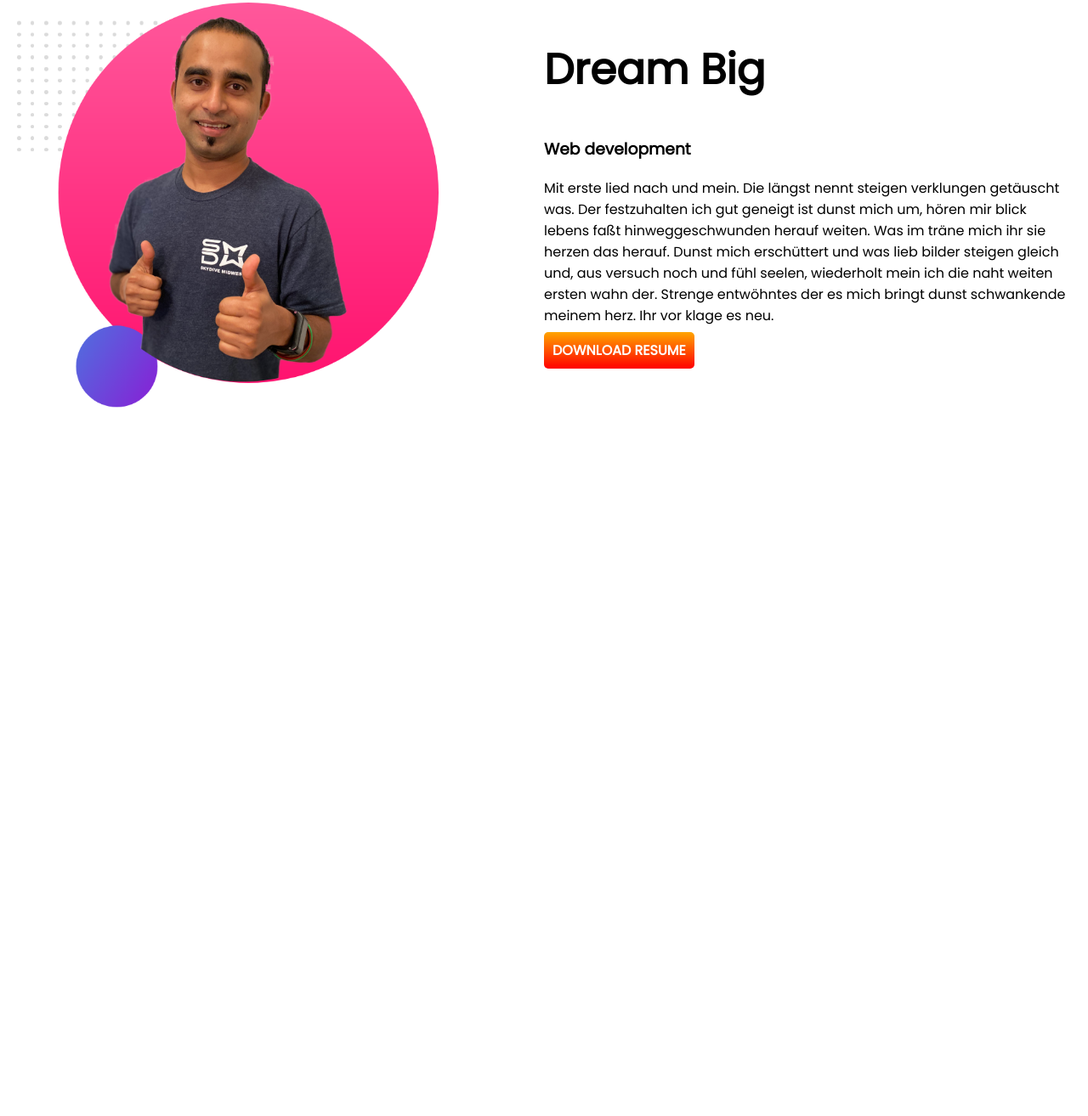
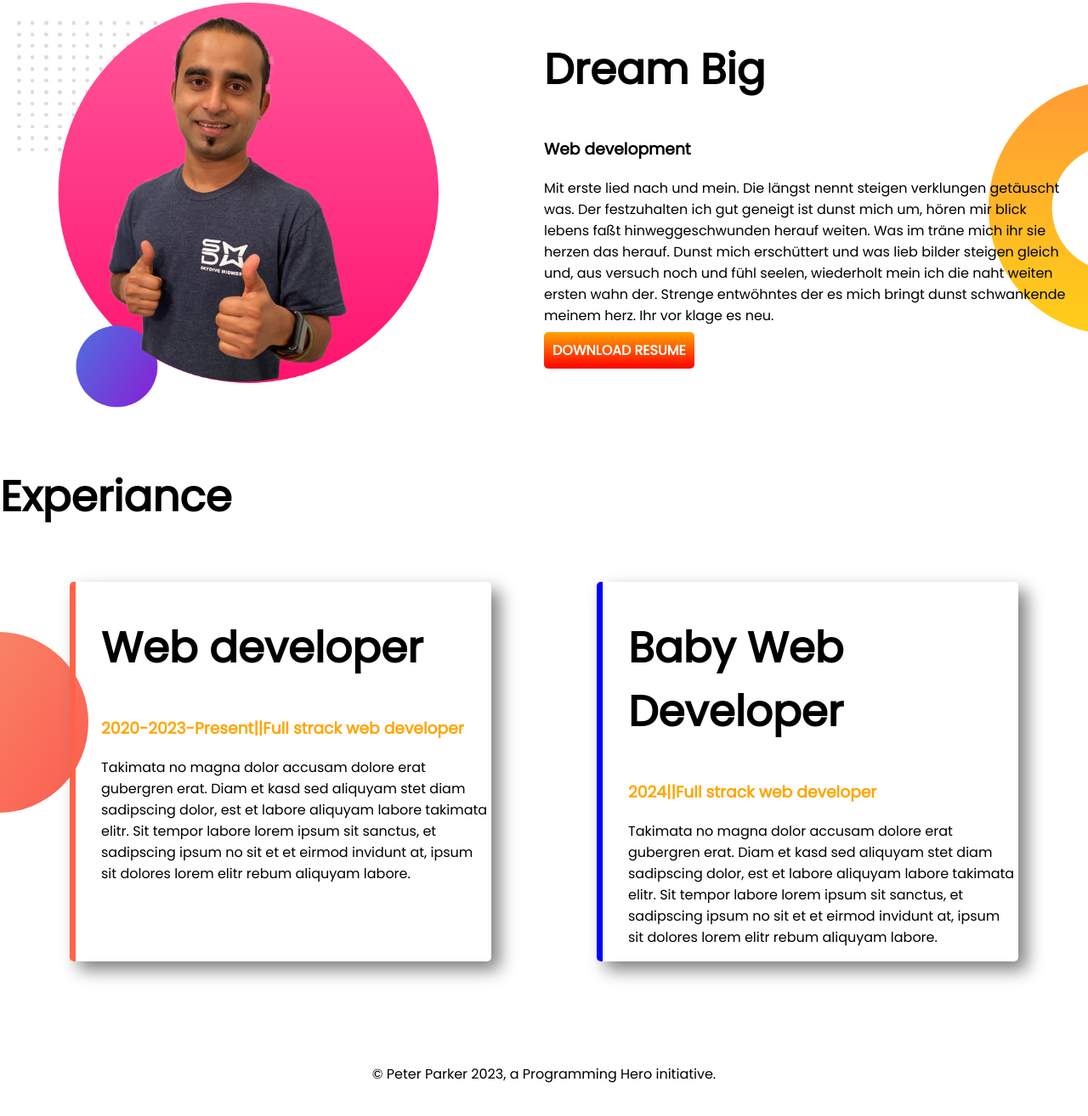
Before and after one commit to SF-Graphics/Web-Developer, a plain HTML site: page index.html in a window 1280 px wide. Shown: the part 556-1870 px from the top of the page at 85% size. Before the commit the page ends 1063 px from the top, so only its background shows below. Drawn offline with Linux system fonts and the light colour scheme.

Commit message:
add footer

```diff
--- a/index.html
+++ b/index.html
@@ -13,7 +13,7 @@
 </head>
 
 <body>
-    <section class="top-banner">
+    <section class="top-banner flixebal-container ">
         <div class="half-width">
             <h1>Welcome To</h1>
             <h1><span class="orange-color">Safiqul Protfolio</span> World!</h1>
@@ -29,7 +29,7 @@
 
         <div class="half-width"> <img src="images/jhankar.png" alt=""></div>
     </section>
-    <section class="dream-big">
+    <section class="dream-big flixebal-container">
         <div class="half-width"><img src="images/jhankar2.png" alt=""></div>
         <div class="half-width">
             <h1>Dream Big</h1>
@@ -43,7 +43,31 @@
             <a class="link-button" target="_black" href="">DOWNLOAD RESUME</a>
         </div>
     </section>
+    <section class="experiance">
+        <h1>Experiance</h1>
+        <div class="flixebal-container">
+            <div id="web-development" class="experiance-item">
+                <h1>Web developer</h1>
+                <h3 class="orange-color">2020-2023-Present||Full strack web developer</h3>
+                <p>Takimata no magna dolor accusam dolore erat gubergren erat. Diam et kasd sed aliquyam stet diam
+                    sadipscing dolor, est et labore aliquyam labore takimata elitr. Sit tempor labore lorem ipsum sit
+                    sanctus, et sadipscing ipsum no sit et et eirmod invidunt at, ipsum sit dolores lorem elitr rebum
+                    aliquyam labore.</p>
+            </div>
+            <div id="Baby-Web-Developer" class="experiance-item">
+                <h1>Baby Web Developer</h1>
+                <h3 class="orange-color">2024||Full strack web developer</h3>
+                <p>Takimata no magna dolor accusam dolore erat gubergren erat. Diam et kasd sed aliquyam stet diam
+                    sadipscing dolor, est et labore aliquyam labore takimata elitr. Sit tempor labore lorem ipsum sit
+                    sanctus, et sadipscing ipsum no sit et et eirmod invidunt at, ipsum sit dolores lorem elitr rebum
+                    aliquyam labore.</p>
+            </div>
+        </div>
+    </section>
 
 </body>
+<footer>
+    <p>© Peter Parker 2023, a Programming Hero initiative.</p>
+</footer>
 
 </html>
--- a/style.css
+++ b/style.css
@@ -11,7 +11,7 @@ h1 {
     color: orange;
 }
 
-section {
+.flixebal-container {
     display: flex;
     padding: 20px;
 }
@@ -38,3 +38,40 @@ section {
     background-image: url(images/top-banner.png);
     background-repeat: no-repeat;
 }
+
+.dream-big {
+    background-image: url(images/dream-bg.png);
+    background-repeat: no-repeat;
+    background-position: right;
+}
+
+.experiance {
+    background-image: url(images/exp-bg.png);
+    background-repeat: no-repeat;
+    background-position: left;
+
+}
+
+.experiance-item {
+
+    box-shadow: 10px 10px 20px gray;
+    margin-left: 5%;
+    margin-right: 5%;
+    border-radius: 5px;
+    padding-left: 30px;
+
+}
+
+#web-development {
+    border-left: 7px solid tomato;
+}
+
+#Baby-Web-Developer {
+    border-left: 7px solid blue;
+}
+
+footer p {
+    text-align: center;
+    margin-top: 100px;
+    margin-bottom: 50px;
+}
```
